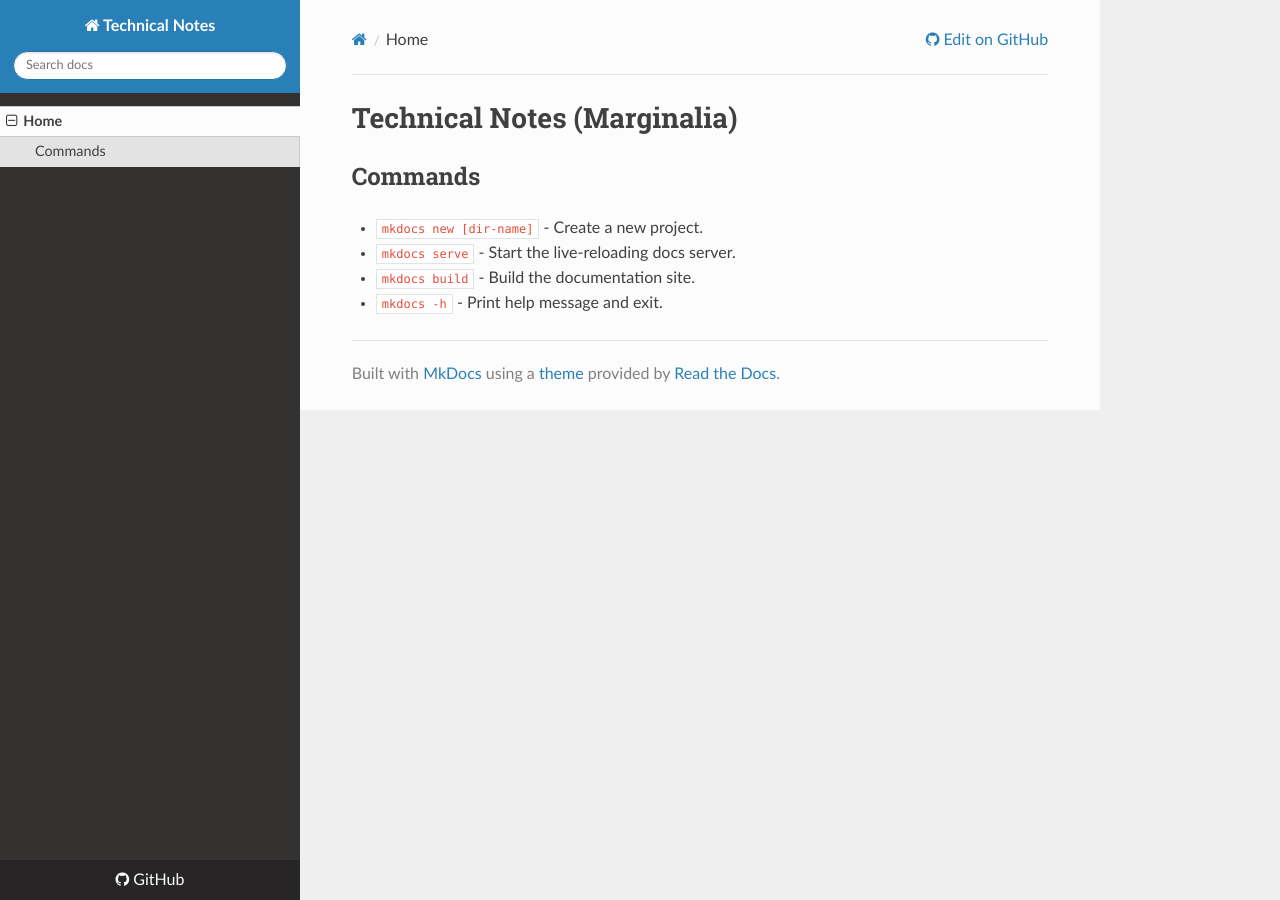
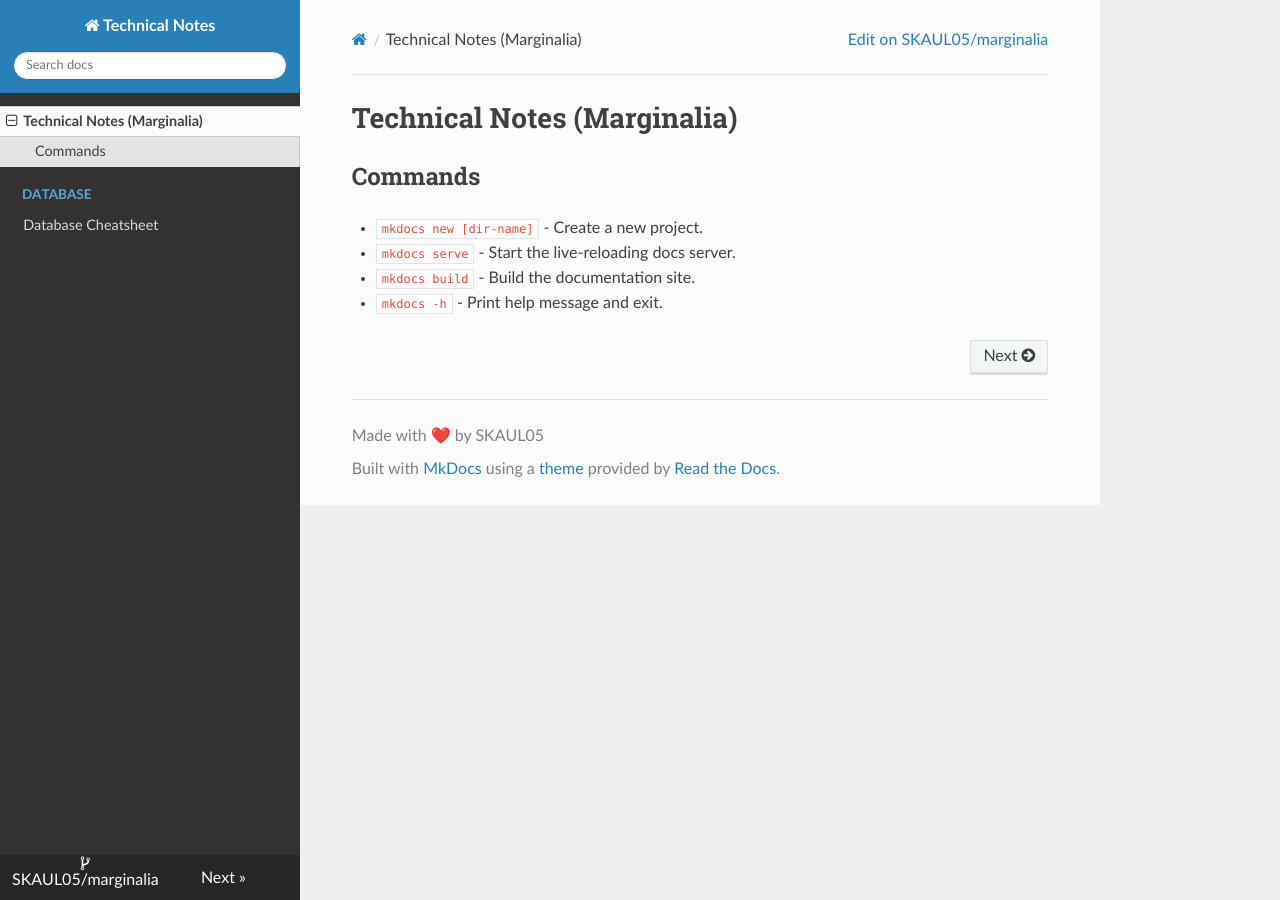
Before and after one commit to SKAUL05/marginalia, an MkDocs documentation site: the page built from docs/index.md, in a window 1280 px wide. Built offline with MkDocs 1.6.1, drawn with Linux system fonts in a browser that asks for light colours; nearby versions of some CDN libraries.

Commit message:
Nav Changes

```diff
--- a/mkdocs.yml
+++ b/mkdocs.yml
@@ -1,5 +1,8 @@
 site_name: Technical Notes
 repo_url: https://github.com/SKAUL05/marginalia
-nav:
-    - Home: index.md
+copyright: Made with ❤️ by SKAUL05
+repo_name: SKAUL05/marginalia
+edit_uri: edit/main/docs/
+docs_dir: ./docs
+site_dir: ./site
 theme: readthedocs
```
